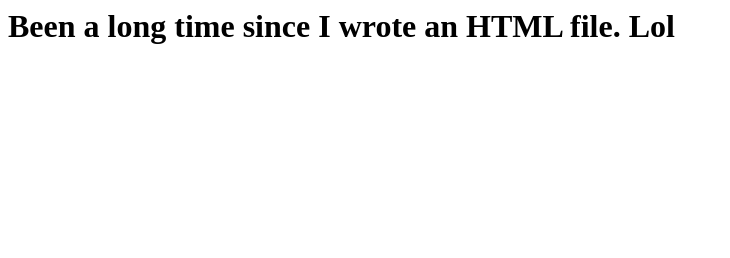
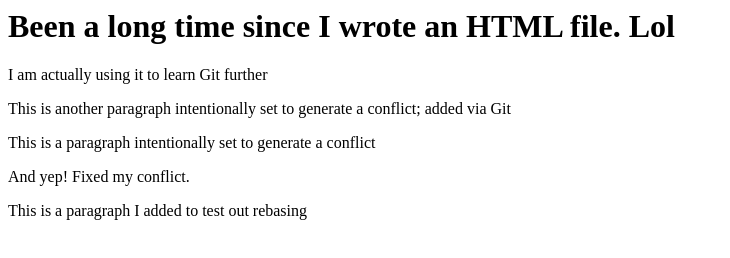
Before and after one commit to Farhan001/learnig_git, a plain HTML site: page index.html in a window 1280 px wide. Shown: the whole page, without its empty margins (0-730 px from the left). Drawn offline with Linux system fonts and the light colour scheme.

Commit message:
Updated my index.html with a paragraph to test rebasing

```diff
--- a/index.html
+++ b/index.html
@@ -4,5 +4,13 @@
     </head>
     <body>
         <h1>Been a long time since I wrote an HTML file. Lol</h1>
+
+        <p>I am actually using it to learn Git further</p>
+        <p>This is another paragraph intentionally set to generate a conflict; added via Git</p>
+        <p>This is a paragraph intentionally set to generate a conflict</p>
+
+        <p>And yep! Fixed my conflict.</p>
+
+        <p>This is a paragraph I added to test out rebasing</p>
     </body>
 </html>
```
